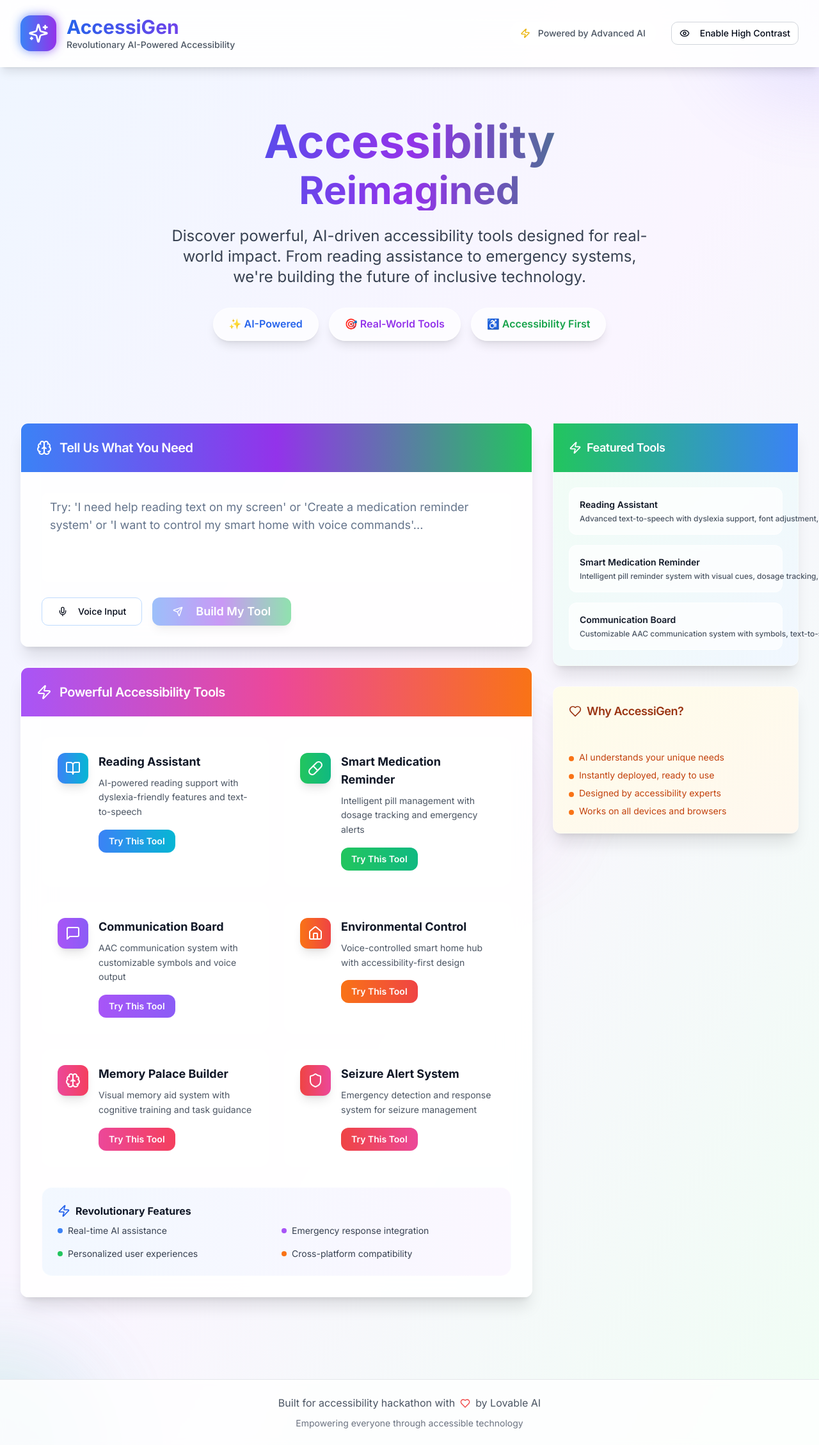
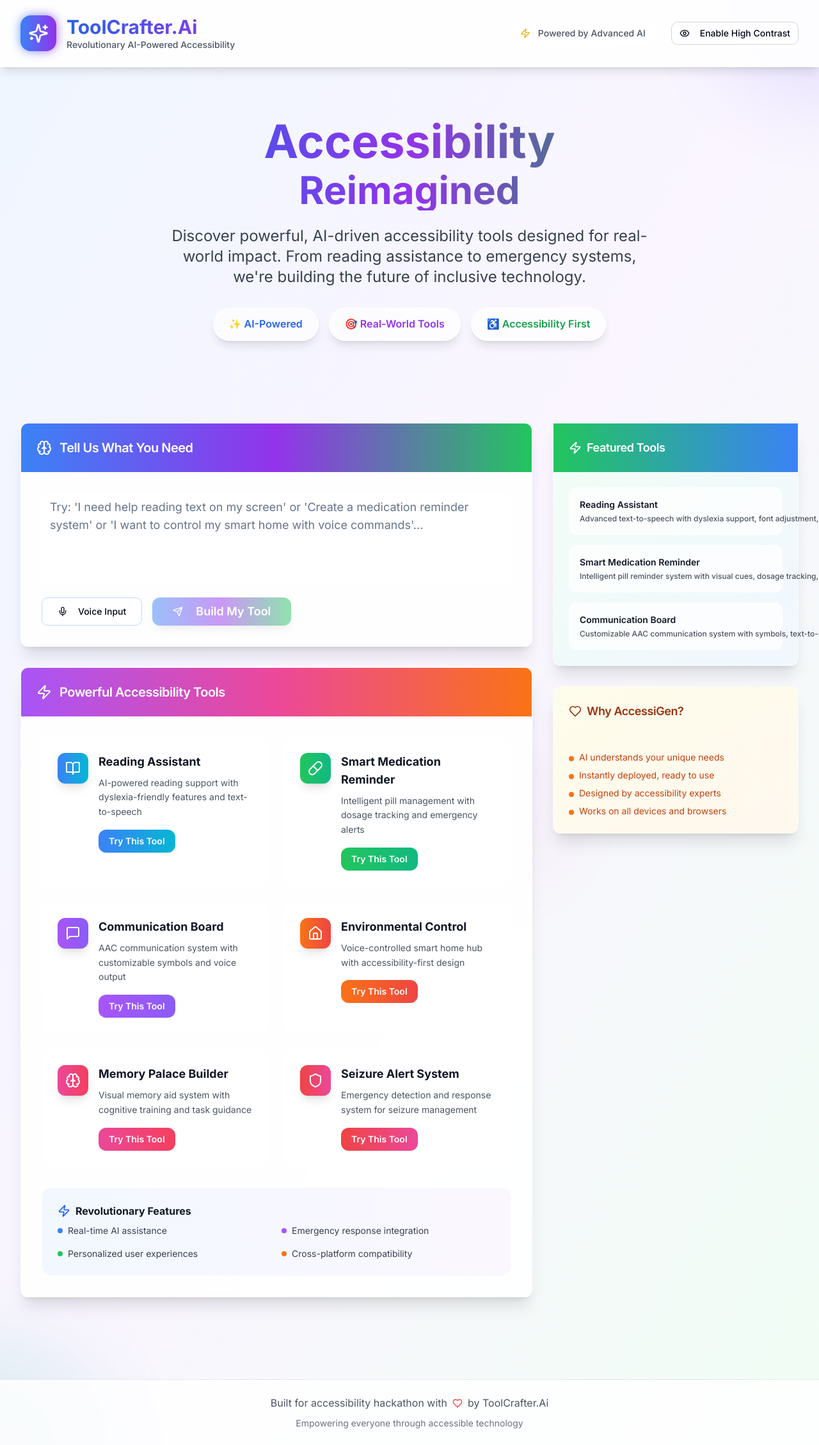
Before and after one commit to GDVivekPawar/toolcrafter-ai, a React (Vite) app: page / in a window 1280 px wide. Shown: the whole page at 64% size. Built offline with nearby package versions, Linux system fonts and the light colour scheme.

Commit message:
Rename project to ToolCrafter.Ai
Renamed all instances of "AccessiGen" to "ToolCrafter.Ai" throughout the project.

```diff
--- a/index.html
+++ b/index.html
@@ -4,11 +4,11 @@
   <head>
     <meta charset="UTF-8" />
     <meta name="viewport" content="width=device-width, initial-scale=1.0" />
-    <title>AccessiGen - AI-Powered Accessibility Tools</title>
+    <title>ToolCrafter.Ai - AI-Powered Accessibility Tools</title>
     <meta name="description" content="Generate personalized accessibility tools using AI for ADHD, Autism, and neurodivergent needs" />
-    <meta name="author" content="AccessiGen" />
+    <meta name="author" content="ToolCrafter.Ai" />
 
-    <meta property="og:title" content="AccessiGen - AI-Powered Accessibility Tools" />
+    <meta property="og:title" content="ToolCrafter.Ai - AI-Powered Accessibility Tools" />
     <meta property="og:description" content="Generate personalized accessibility tools using AI for ADHD, Autism, and neurodivergent needs" />
     <meta property="og:type" content="website" />
     <meta property="og:image" content="https://lovable.dev/opengraph-image-p98pqg.png" />
--- a/src/components/Footer.tsx
+++ b/src/components/Footer.tsx
@@ -10,7 +10,7 @@ const Footer = () => {
           <p className="text-gray-600 flex items-center justify-center space-x-2">
             <span>Built for accessibility hackathon with</span>
             <Heart className="h-4 w-4 text-red-500" />
-            <span>by Lovable AI</span>
+            <span>by ToolCrafter.Ai</span>
           </p>
           <p className="text-sm text-gray-500">
             Empowering everyone through accessible technology
--- a/src/pages/Index.tsx
+++ b/src/pages/Index.tsx
@@ -66,7 +66,7 @@ const Index = () => {
               </div>
               <div>
                 <h1 className="text-3xl font-bold bg-gradient-to-r from-blue-600 to-purple-600 bg-clip-text text-transparent">
-                  AccessiGen
+                  ToolCrafter.Ai
                 </h1>
                 <p className="text-sm text-gray-600 font-medium">Revolutionary AI-Powered Accessibility</p>
               </div>
```
